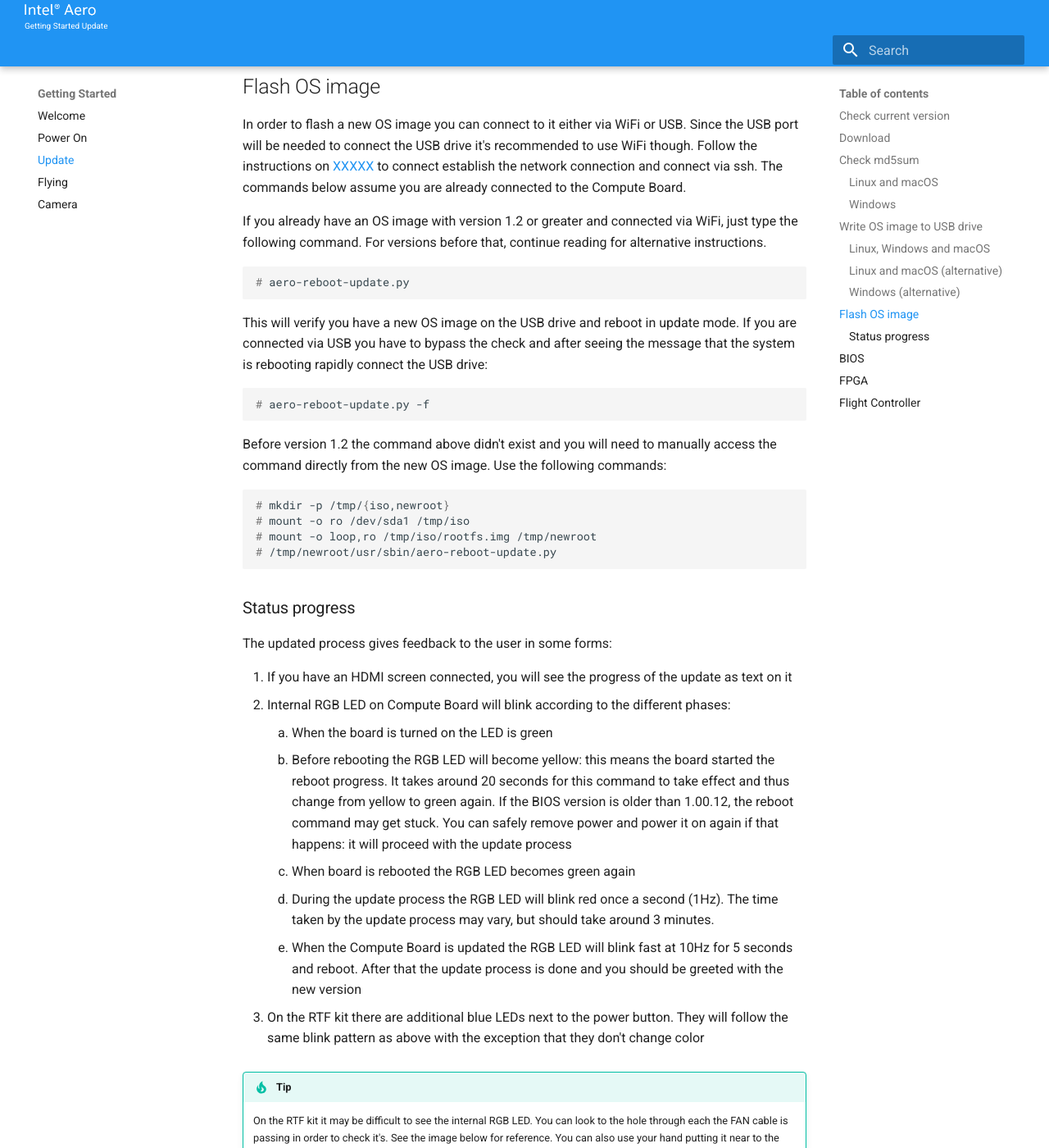
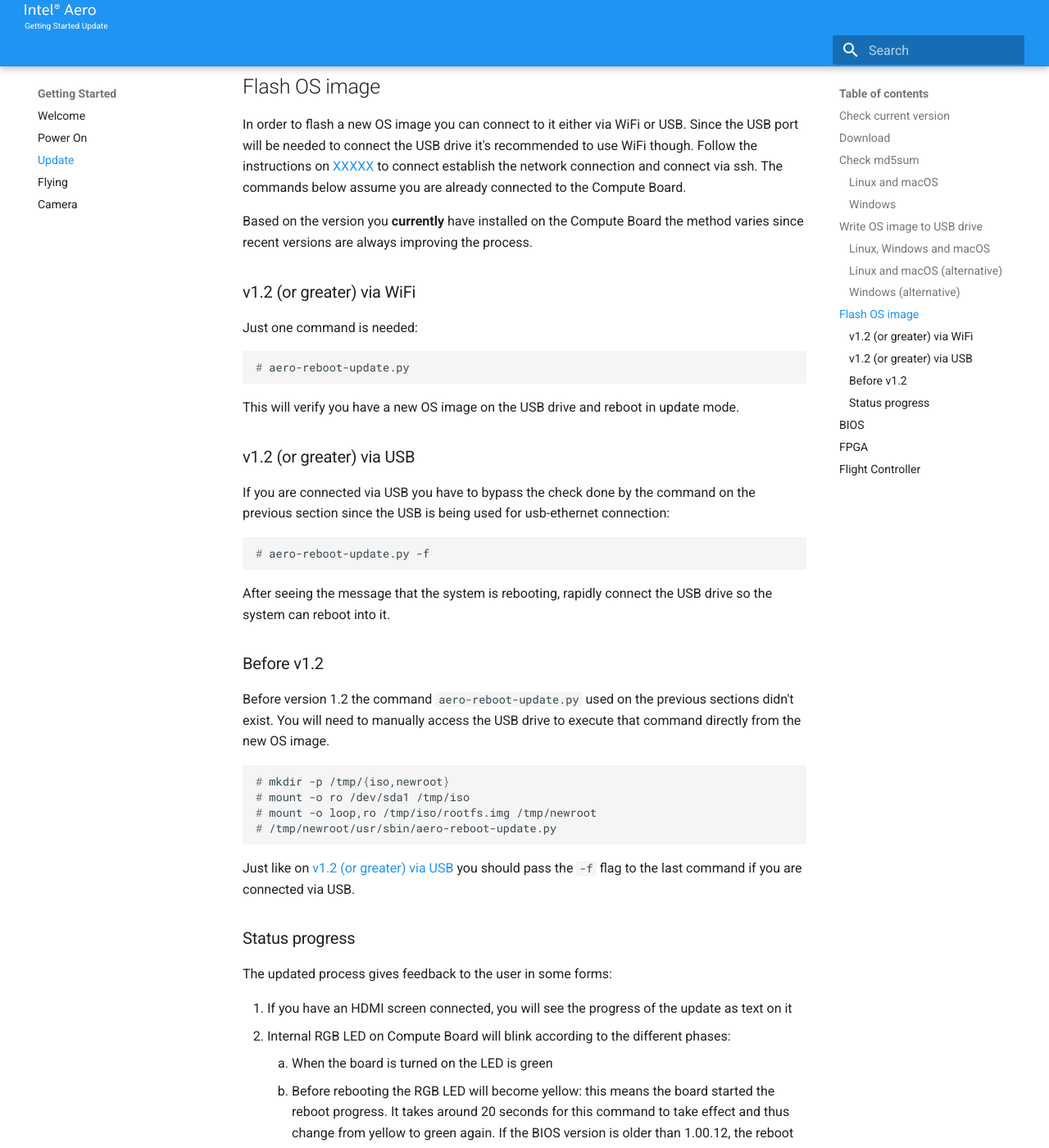
Before and after one commit to sugnanprabhu/intel-aero-docs, an MkDocs documentation site: the page built from docs/getting-started/update.md, in a window 1280 px wide and 1400 px high, scrolled down 2701 px. Shown: the whole window at 82% size. Built offline with MkDocs 1.6.1 and Material for MkDocs 9.7.7, drawn with Linux system fonts in a browser that asks for light colours; old or Windows-style settings are respelled for this version of MkDocs.

Commit message:
getting-started: split update OS section to be based on versions

````diff
--- a/docs/getting-started/update.md
+++ b/docs/getting-started/update.md
@@ -113,25 +113,37 @@
 connect establish the network connection and connect via ssh. The commands
 below assume you are already connected to the Compute Board.
 
-If you already have an OS image with version 1.2 or greater and connected
-via WiFi, just type the following command. For versions before that, continue
-reading for alternative instructions.
+Based on the version you **currently** have installed on the Compute Board the
+method varies since recent versions are always improving the process.
+
+### v1.2 (or greater) via WiFi
+
+Just one command is needed:
 
 ``` console
 # aero-reboot-update.py
 
 ```
+This will verify you have a new OS image on the USB drive and reboot in update
+mode.
 
-This will verify you have a new OS image on the USB drive and reboot in update
-mode. If you are connected via USB you have to bypass the check and after
-seeing the message that the system is rebooting rapidly connect the USB drive:
+### v1.2 (or greater) via USB
+
+If you are connected via USB you have to bypass the check done by the command
+on the previous section since the USB is being used for usb-ethernet connection:
 
 ``` console
 # aero-reboot-update.py -f
 ```
 
-Before version 1.2 the command above didn't exist and you will need to manually
-access the command directly from the new OS image. Use the following commands:
+After seeing the message that the system is rebooting, rapidly connect the USB
+drive so the system can reboot into it.
+
+### Before v1.2
+
+Before version 1.2 the command `aero-reboot-update.py` used on the previous
+sections didn't exist. You will need to manually access the USB drive to
+execute that command directly from the new OS image.
 
 ``` console
 # mkdir -p /tmp/{iso,newroot}
@@ -139,6 +151,9 @@
 # mount -o loop,ro /tmp/iso/rootfs.img /tmp/newroot
 # /tmp/newroot/usr/sbin/aero-reboot-update.py
 ```
+
+Just like on [v1.2 (or greater) via USB](#v12-or-greater-via-usb) you should
+pass the `-f` flag to the last command if you are connected via USB.
 
 ### Status progress
 
````
